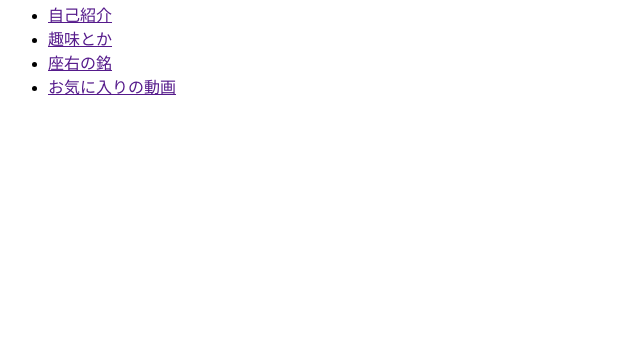
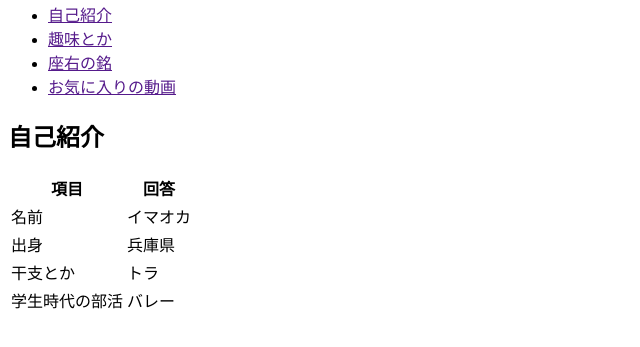
Before and after one commit to rsi-imana/intern, a plain HTML site: page index.html in a window 1280 px wide. Shown: the part 87-434 px from the top of the page, without its empty margins (0-640 px from the left). Drawn offline with Linux system fonts and the light colour scheme.

Commit message:
自己紹介

```diff
--- a/index.html
+++ b/index.html
@@ -24,7 +24,34 @@
     </header>
 
     <!-- メインコンテンツ -->
-    <main></main>
+    <main>
+        <!-- 自己紹介 -->
+        <section id="introduction" class="common-wrapper">
+            <h2 class="section-title">自己紹介</h2>
+            <table class="introduction-table">
+                <tr class="table-header">
+                    <th class="table-header-contents">項目</th>
+                    <th class="table-header-answer">回答</th>
+                </tr>
+                <tr>
+                    <td>名前</td>
+                    <td>イマオカ</td>
+                </tr>
+                <tr>
+                    <td>出身</td>
+                    <td>兵庫県</td>
+                </tr>
+                <tr>
+                    <td>干支とか</td>
+                    <td>トラ</td>
+                </tr>
+                <tr>
+                    <td>学生時代の部活</td>
+                    <td>バレー</td>
+                </tr>
+            </table>
+        </section>
+    </main>
 
     <!-- フッター -->
     <footer></footer>
```
